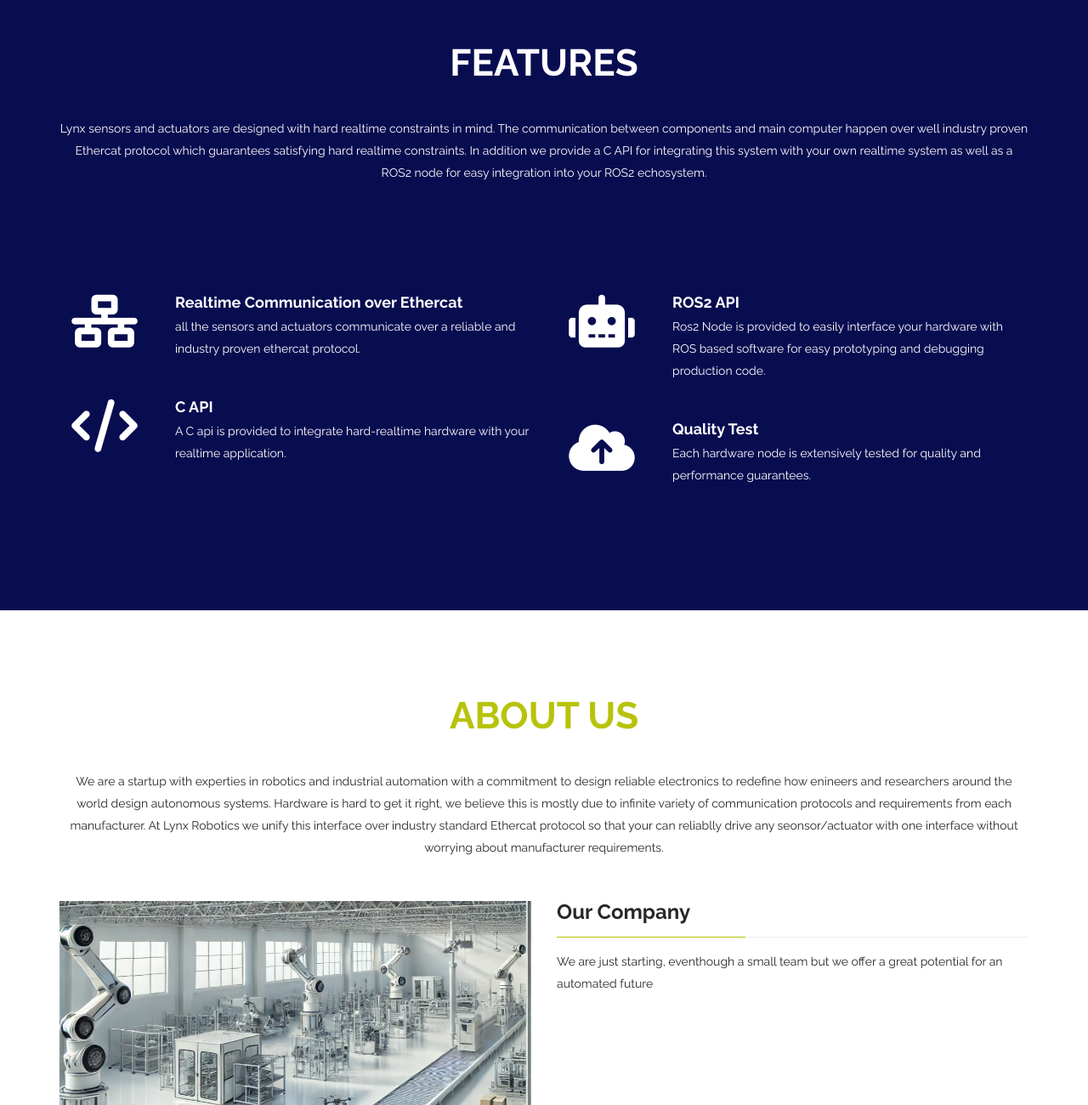
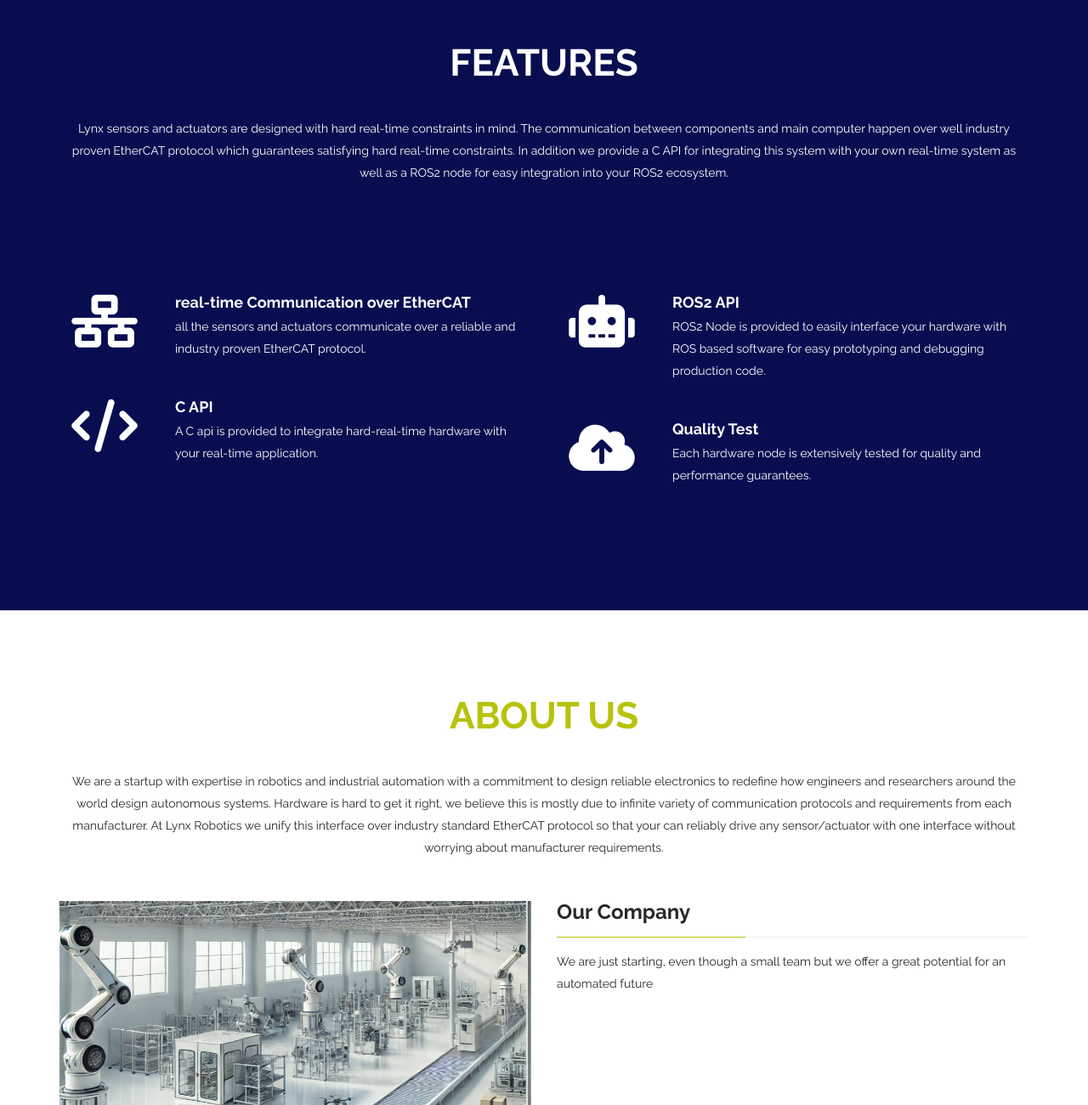
Before and after one commit to Lynx-Robotics-LLC/lynx-robotics-llc.github.io, a website: page index.html in a window 1280 px wide. Shown: the part 800-2100 px from the top of the page at 85% size. Drawn offline with Linux system fonts and the light colour scheme.

Commit message:
typo fix

```diff
--- a/index.html
+++ b/index.html
@@ -64,7 +64,7 @@
                 <div class="row">
                     <div class="col-sm-6">
                         <h2>Reliable Hardware for Robotics and Automation Applications</h2>
-                        <p>whethere you are working on a prototype or final product, we offer reliable and real-time
+                        <p>whether you are working on a prototype or final product, we offer reliable and real-time
                             solutions for your robotic and automation application.</p>
                         <a class="btn btn-primary btn-lg" href="#about">Learn More</a>
                     </div>
@@ -94,11 +94,12 @@
         <div class="container">
             <div class="section-header">
                 <h2 class="section-title text-center wow fadeInDown">Features</h2>
-                <p class="text-center wow fadeInDown">Lynx sensors and actuators are designed with hard realtime
+                <p class="text-center wow fadeInDown">Lynx sensors and actuators are designed with hard real-time
                     constraints in mind. The communication between components and main computer happen over well
-                    industry proven Ethercat protocol which guarantees satisfying hard realtime constraints. In addition
-                    we provide a C API for integrating this system with your own realtime system as well as a ROS2 node
-                    for easy integration into your ROS2 echosystem.
+                    industry proven EtherCAT protocol which guarantees satisfying hard real-time constraints. In
+                    addition
+                    we provide a C API for integrating this system with your own real-time system as well as a ROS2 node
+                    for easy integration into your ROS2 ecosystem.
                 </p>
             </div>
             <div class="row">
@@ -108,8 +109,8 @@
                             <i class="fa fa-network-wired"></i>
                         </div>
                         <div class="media-body">
-                            <h4 class="media-heading">Realtime Communication over Ethercat</h4>
-                            <p>all the sensors and actuators communicate over a reliable and industry proven ethercat
+                            <h4 class="media-heading">real-time Communication over EtherCAT</h4>
+                            <p>all the sensors and actuators communicate over a reliable and industry proven EtherCAT
                                 protocol.
                             </p>
                         </div>
@@ -121,7 +122,7 @@
                         </div>
                         <div class="media-body">
                             <h4 class="media-heading">C API</h4>
-                            <p>A C api is provided to integrate hard-realtime hardware with your realtime application.
+                            <p>A C api is provided to integrate hard-real-time hardware with your real-time application.
                             </p>
                         </div>
                     </div>
@@ -133,7 +134,7 @@
                         </div>
                         <div class="media-body">
                             <h4 class="media-heading">ROS2 API</h4>
-                            <p>Ros2 Node is provided to easily interface your hardware with ROS based software for easy
+                            <p>ROS2 Node is provided to easily interface your hardware with ROS based software for easy
                                 prototyping and debugging production code.
                             </p>
                         </div>
@@ -159,12 +160,13 @@
 
             <div class="section-header">
                 <h2 class="section-title text-center wow fadeInDown">About Us</h2>
-                <p class="text-center wow fadeInDown">We are a startup with experties in robotics and industrial
-                    automation with a commitment to design reliable electronics to redefine how enineers and researchers
+                <p class="text-center wow fadeInDown">We are a startup with expertise in robotics and industrial
+                    automation with a commitment to design reliable electronics to redefine how engineers and
+                    researchers
                     around the world design autonomous systems. Hardware is hard to get it right, we believe this is
                     mostly due to infinite variety of communication protocols and requirements from each manufacturer.
-                    At Lynx Robotics we unify this interface over industry standard Ethercat protocol so that your can
-                    reliablly drive any seonsor/actuator with one interface without worrying about manufacturer
+                    At Lynx Robotics we unify this interface over industry standard EtherCAT protocol so that your can
+                    reliably drive any sensor/actuator with one interface without worrying about manufacturer
                     requirements.</p>
             </div>
 
@@ -175,7 +177,7 @@
 
                 <div class="col-sm-6 wow fadeInRight">
                     <h3 class="column-title">Our Company</h3>
-                    <p>We are just starting, eventhough a small team but we offer a great potential for an automated
+                    <p>We are just starting, even though a small team but we offer a great potential for an automated
                         future</p>
                 </div>
             </div>
@@ -408,10 +410,10 @@
                         <div class="team-info">
                             <h3>Sina Aghli, PhD.</h3>
                             <span>Founder</span>
-                            <p>Sina is a roboticist with experties in robotics and automation. Prior to Lynx he held a
-                                position as Robotics Technologis at NASA JPL working on EELS robot for exploring
+                            <p>Sina is a roboticist with expertise in robotics and automation. Prior to Lynx he held a
+                                position as Robotics Technologist at NASA JPL working on EELS robot for exploring
                                 Enceladus as well as Endurance Rover to explore south pole of the moon. He has a
-                                versatile experties in motion planning and control of different robotics applications
+                                versatile expertise in motion planning and control of different robotics applications
                                 from quadrupeds to robotic arms, self driving vehicles and drones. </p>
                         </div>
                         <ul class="social-icons">
@@ -657,7 +659,7 @@
                 <h2 class="section-title text-center wow fadeInDown">Contact Us</h2>
                 <p class="text-center wow fadeInDown"> We are looking forward to get in touch with industry leaders and
                     robotics enthusiasts. Please reach us at <br>
-                    <a href="mailto:info@lynx-robotics.com">info@lynx-robotics.com
+                    <a href="mailto:info@lynx-robotics.com">info@lynx-robotics.com</a>
                 </p>
             </div>
         </div>
@@ -672,7 +674,7 @@
 
             <address>
                 <strong>Lynx Robotics, LLC.</strong><br>
-                1170 Opal str<br>
+                1170 Opal St<br>
                 #201<br>
                 Broomfield, CO, USA 80020<br>
                 <abbr title="Phone">P:</abbr> +1 (303) 550-5146
```
